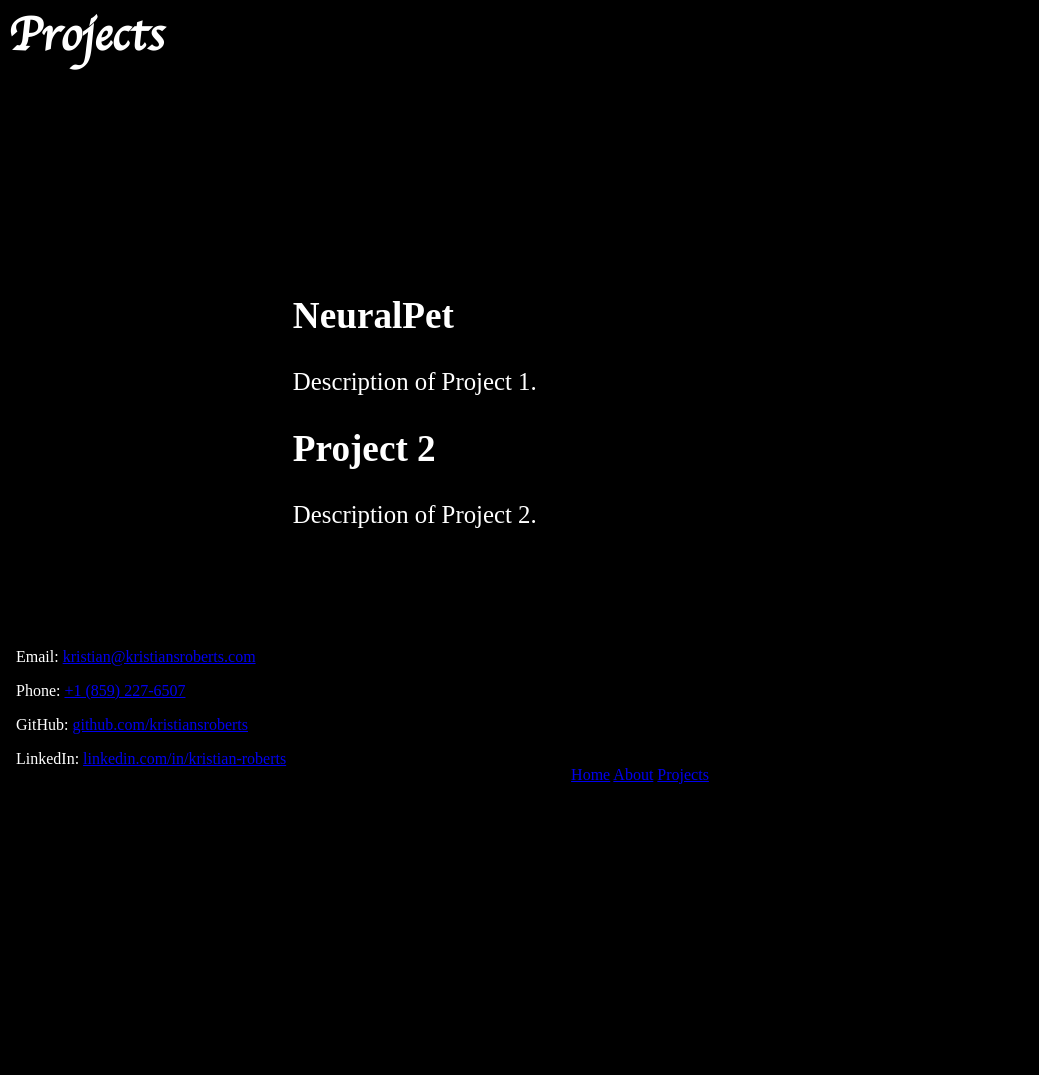
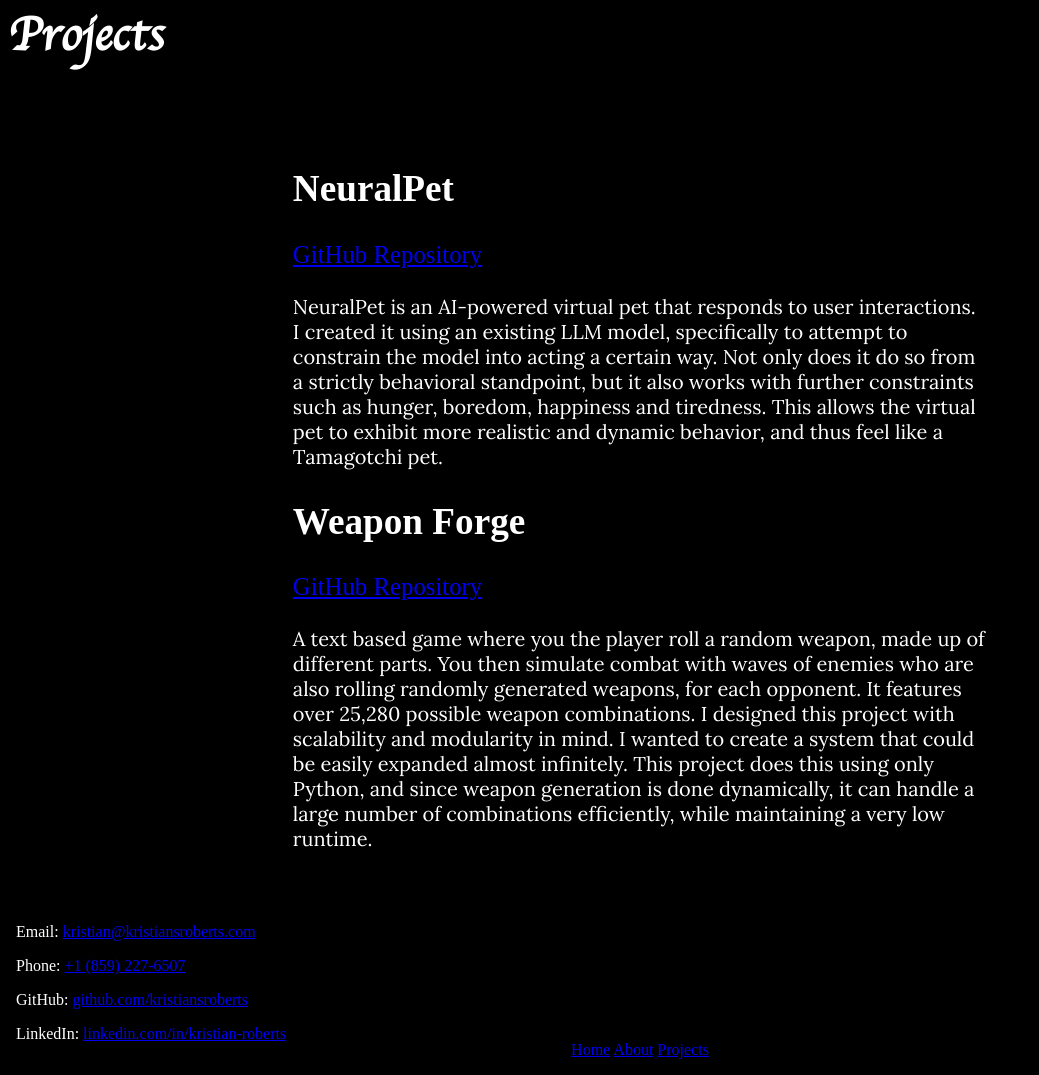
Before and after one commit to kristiansroberts/Portfolio, a Django app: page /projects/ in a window 1280 px wide. Shown: the whole page, without its empty margins (0-1039 px from the left). Before the commit the page ends 784 px from the top, so only its background shows below. Run offline with Django 5.2, Linux system fonts and the light colour scheme.

Commit message:
set up django to work with AWS finished the project page

```diff
--- /dev/null
+++ b/requirements.txt
@@ -0,0 +1,3 @@
+django==5.2.15
+python-dotenv==1.2.2
+gunicorn==23.0.0
--- a/static/css/styles.css
+++ b/static/css/styles.css
@@ -15,7 +15,7 @@
 
 @font-face {
     font-family: 'Lora';
-    src: url('../fonts/lora_regular.woff2') format('woff2');
+    src: url('../fonts/lora.woff2') format('woff2');
     font-weight: normal;
     font-style: normal;
 }
@@ -113,6 +113,11 @@ body {
     font-size: 1.55rem;
 }
 
+.projects-description {
+    font-family: 'Lora', Georgia;
+    font-size: 1.25rem;
+}
+
 /* About page set up */
 .about-hero {
     text-align: left;
--- a/templates/portfolio/projects.html
+++ b/templates/portfolio/projects.html
@@ -6,14 +6,28 @@
 </div>
 
 <div class="projects-list">
-    <div class="project-item">
-        <h2 class="project-title">NeuralPet</h2>
-        <p class="project-description">Description of Project 1.</p>
+    <div class="projects-item">
+        <h2 class="projects-title">NeuralPet</h2>
+        <p><a href="https://github.com/kristiansroberts/NeuralPet" target="_blank">GitHub Repository</a></p>
+        <p class="projects-description">NeuralPet is an AI-powered virtual pet that responds to user interactions. I
+            created it using an existing LLM model, specifically to attempt to constrain the model into acting a certain
+            way. Not only does it do so from a strictly behavioral standpoint, but it also works with further
+            constraints
+            such as hunger, boredom, happiness and tiredness. This allows the virtual pet to exhibit more realistic and
+            dynamic behavior, and thus feel like a Tamagotchi pet.</p>
     </div>
-    <div class="project-item">
-        <h2 class="project-title">Project 2</h2>
-        <p class="project-description">Description of Project 2.</p>
+    <div class="projects-item">
+        <h2 class="projects-title">Weapon Forge</h2>
+        <p><a href="https://github.com/kristiansroberts/Weapon_Forge" target="_blank">GitHub Repository</a></p>
+        <p class="projects-description">A text based game where you the player roll a random weapon, made up of
+            different
+            parts. You then simulate combat with waves of enemies who are also rolling randomly generated weapons, for
+            each opponent. It features over 25,280 possible weapon combinations. I designed this project with
+            scalability and modularity in mind. I wanted to create a system that could be easily expanded almost
+            infinitely. This project does this using only
+            Python, and since weapon generation is done dynamically, it can handle a large number of combinations
+            efficiently, while maintaining a very low runtime.</p>
     </div>
     <!-- Add more project items as needed -->
 </div>
-{% endblock %}
+{% endblock %}escription of Project 2?""
```
Also changed, not shown: config/settings.py (+4 -3 lines), 1 other file.
